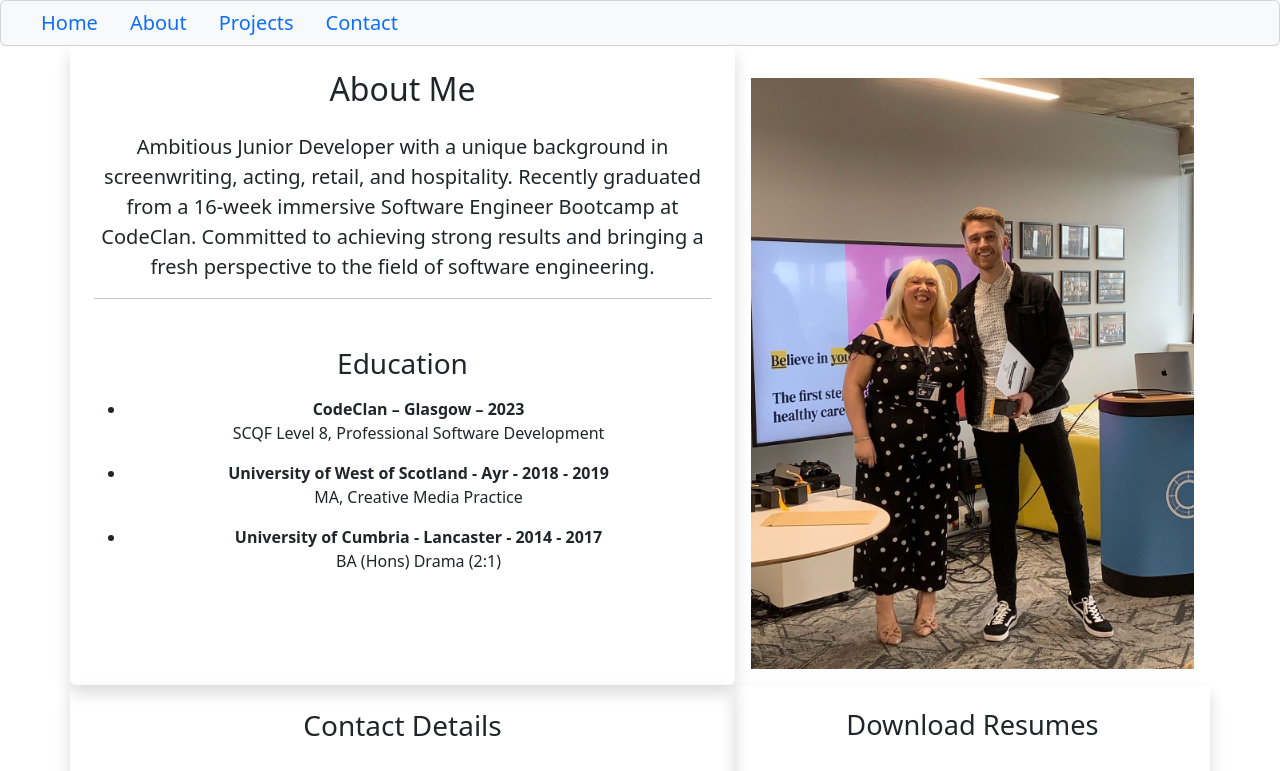
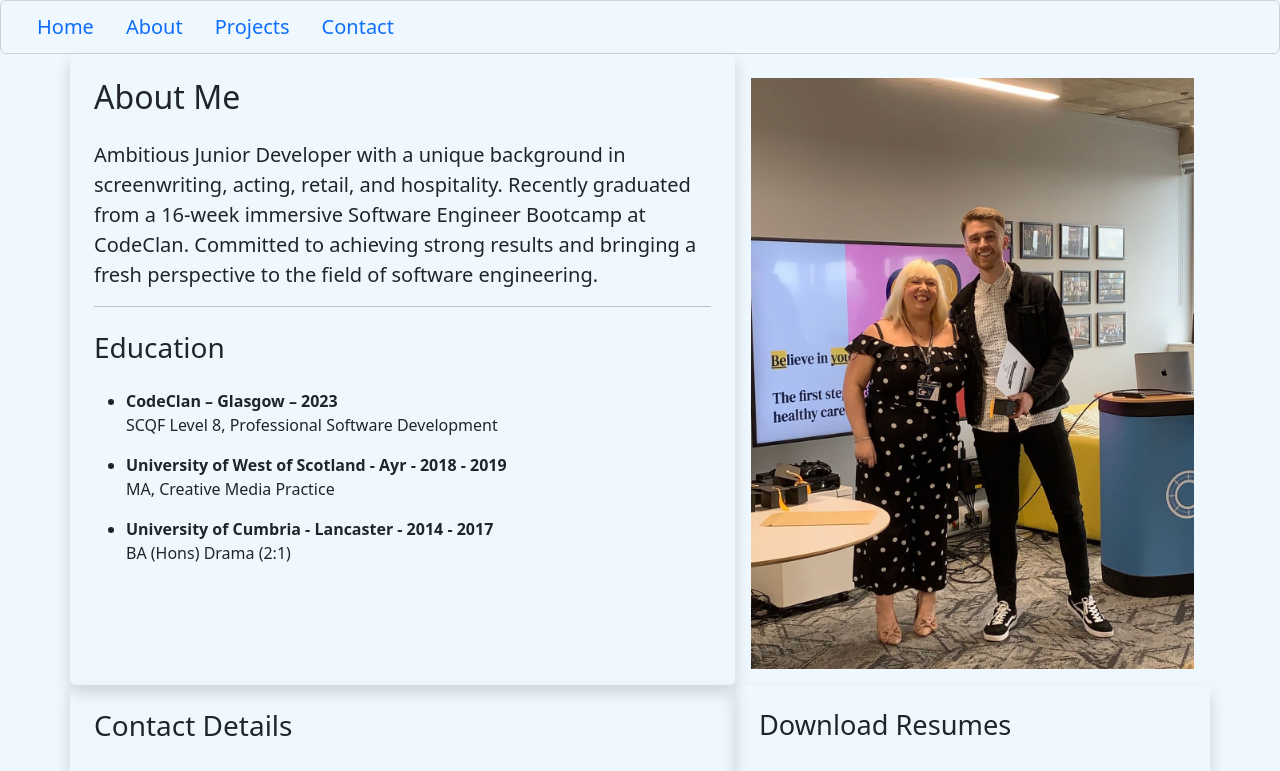
Before and after one commit to gramscott/Portfolio, a React (Create React App) app: page /about in a window 1280 px wide. Shown: the top 771 px of the page. Built offline with nearby package versions, Linux system fonts and the light colour scheme.

Commit message:
background colour alice blue and alignment more left

```diff
--- a/src/App.css
+++ b/src/App.css
@@ -1,5 +1,6 @@
 .App {
   text-align: center;
+  background-color: aliceblue;
 }
 
 .App-logo {
--- a/src/App.js
+++ b/src/App.js
@@ -1,7 +1,7 @@
 import './App.css';
 import NavBar from './components/NavBar';
 import HomeContainer from './containers/HomeContainer';
-import { BrowserRouter as Router, Route, Switch, Routes } from 'react-router-dom';
+import { BrowserRouter as Router, Route, Routes } from 'react-router-dom';
 import AboutContainer from './containers/AboutContainer';
 import ProjectContainer from './containers/ProjectContainer';
 import ContactContainer from './containers/ContactContainer';
--- a/src/components/AboutComponents/ContactDetails.js
+++ b/src/components/AboutComponents/ContactDetails.js
@@ -4,8 +4,8 @@ import './ContactDetails.css';
 
 const ContactDetails = () => {
   return (
-    <div className="contact-details-container col-md-7 p-4 rounded shadow">
-      <h3 className="mb-4">Contact Details</h3>
+    <div className="contact-details-container col-md-7 p-4 rounded shadow left-align">
+      <h3 className="mb-4 font-weight-bold">Contact Details</h3>
       <ul className="list-unstyled">
         <li className="mb-3">
           <Linkedin size={28} className="mr-2" />
--- a/src/components/AboutComponents/DownloadResumeButtons.js
+++ b/src/components/AboutComponents/DownloadResumeButtons.js
@@ -14,8 +14,8 @@ const DownloadResumeButtons = () => {
   ];
 
   return (
-    <div className="download-resume-container col-md-5 p-4 rounded shadow">
-      <h2>Download Resumes</h2>
+    <div className="download-resume-container col-md-5 p-4 rounded shadow left-align">
+      <h2 className='font-weight-bold'>Download Resumes</h2>
       <ul>
         {pdfFiles.map((file, index) => (
           <li key={index}>
--- a/src/components/AboutComponents/EducationPic.js
+++ b/src/components/AboutComponents/EducationPic.js
@@ -3,7 +3,7 @@ import gradPic from '../../images/codeclan-graduation-pic.jpg';
 
 const EducationPic = () => {
   return (
-    <div className="col-md-5 p-3 mt-3 rounded-shadow">
+    <div className="col-md-5 p-3 mt-2 rounded-shadow">
       <div>
         <img
           src={gradPic}
--- /dev/null
+++ b/src/components/AboutComponents/Profile.css
@@ -0,0 +1,3 @@
+.left-align {
+    text-align: left;
+  }
--- a/src/components/AboutComponents/Profile.js
+++ b/src/components/AboutComponents/Profile.js
@@ -1,27 +1,28 @@
 import React from 'react';
+import './Profile.css';
 
 const Profile = () => {
   return (
     <div className="col-md-7 bio-container p-4 rounded shadow">
-      <h2 className="mb-4">About Me</h2>
-      <p className="lead">
+      <h2 className="mb-4 left-align">About Me</h2>
+      <p className="lead left-align">
         Ambitious Junior Developer with a unique background in screenwriting, acting, retail, and hospitality. Recently graduated from a 16-week immersive Software Engineer Bootcamp at CodeClan. Committed to achieving strong results and bringing a fresh perspective to the field of software engineering.
       </p>
       <hr />
-      <div className="mt-5">
-        <h3>Education</h3>
-        <ul className='mt-3'>
-          <li className='mb-3'>
+      <div className="mt-4">
+        <h3 className='left-align'>Education</h3>
+        <ul className='mt-4'>
+          <li className='mb-3 left-align'>
             <strong>CodeClan – Glasgow – 2023</strong>
             <br />
             SCQF Level 8, Professional Software Development
           </li>
-          <li className='mb-3'>
+          <li className='mb-3 left-align'>
             <strong>University of West of Scotland - Ayr - 2018 - 2019</strong>
             <br />
             MA, Creative Media Practice
           </li>
-          <li className='mb-3'>
+          <li className='mb-3 left-align'>
             <strong>University of Cumbria - Lancaster - 2014 - 2017</strong>
             <br />
             BA (Hons) Drama (2:1)
--- a/src/components/NavBar.js
+++ b/src/components/NavBar.js
@@ -3,7 +3,7 @@ import { Link } from "react-router-dom";
 
 const NavBar = () => {
   return (
-    <nav className='navbar navbar-expand-lg navbar-light bg-light navbar-toggler'>
+    <nav className='navbar navbar-expand-lg navbar-light navbar-toggler p-2'>
 
 
       <div className='container-fluid'>
```
